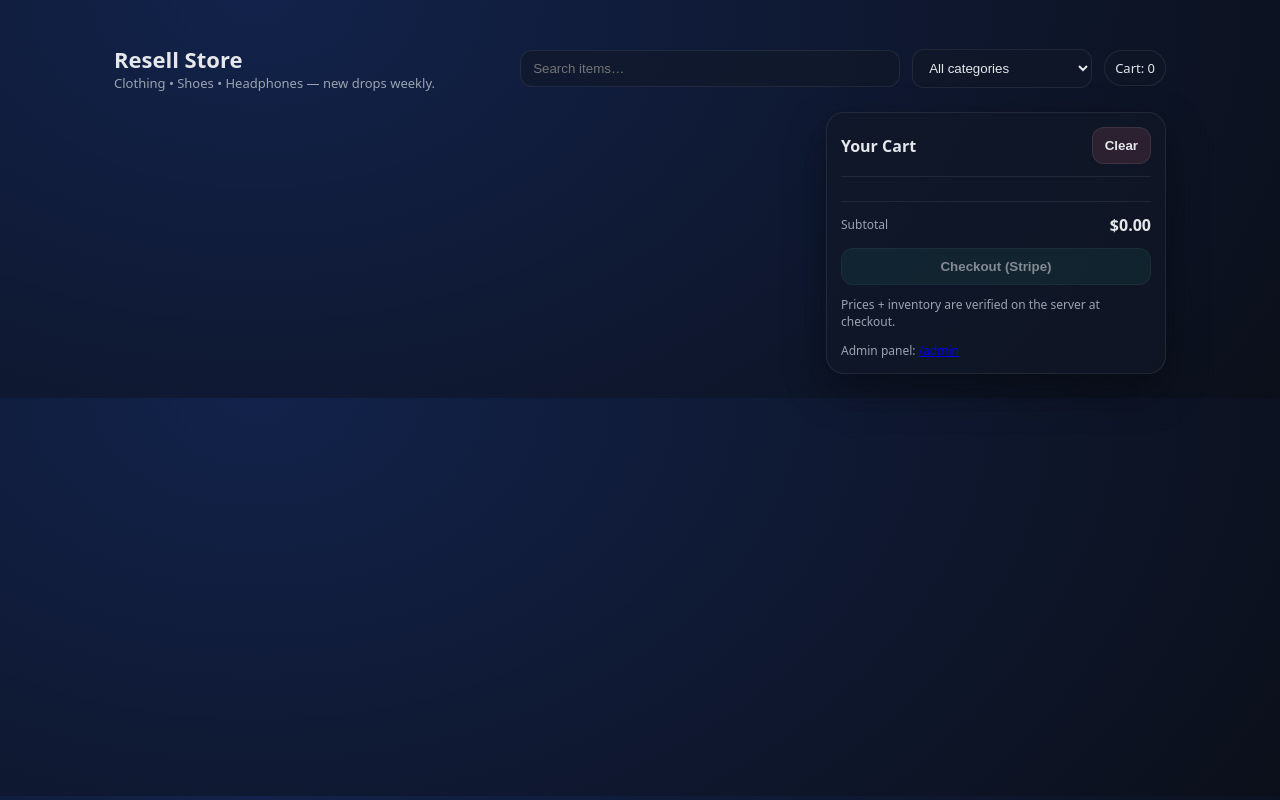
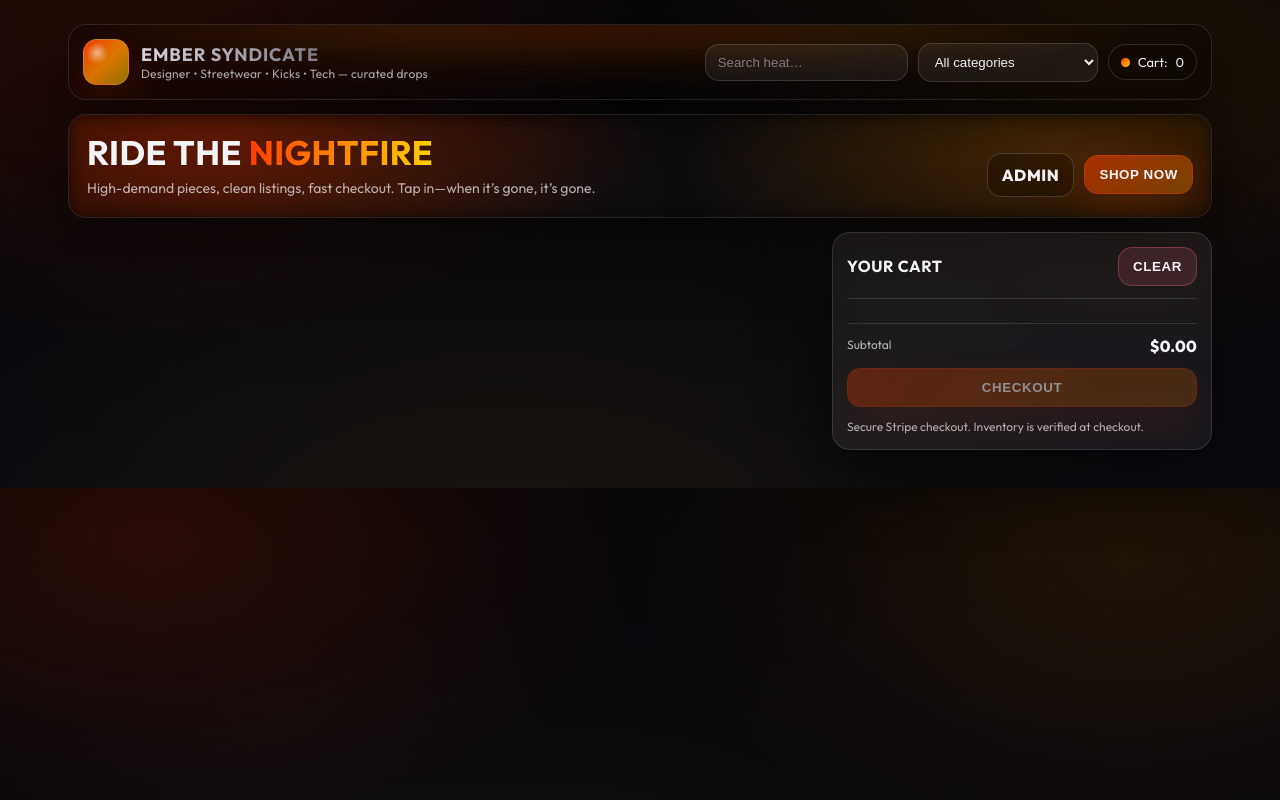
Before and after one commit to QuaKeyz/reselling-store, a website: page public/index.html in a window 1280 px wide. Drawn offline with Linux system fonts and the light colour scheme; no server answers.

Commit message:
Biker fire redesign + new brand

```diff
--- a/public/app.js
+++ b/public/app.js
@@ -110,7 +110,8 @@ function renderProducts() {
           </div>
           <p>${escapeHtml(p.description || "")}</p>
           <div class="row" style="gap:8px; flex-wrap:wrap; justify-content:flex-start;">
-            ${badges.map(b => `<span class="badge">${escapeHtml(b)}</span>`).join("")}
+            ${badges.map(b => `<span class="pill">${escapeHtml(b)}</span>`).join("")}
+
           </div>
           <div class="row">
             <button class="btn" data-add="${escapeHtml(p.id)}">Add to cart</button>
--- a/public/index.html
+++ b/public/index.html
@@ -3,22 +3,40 @@
 <head>
   <meta charset="utf-8" />
   <meta name="viewport" content="width=device-width, initial-scale=1" />
-  <title>Resell Store</title>
+  <title>Ember Syndicate</title>
   <link rel="stylesheet" href="/style.css" />
 </head>
 <body>
   <div class="container">
-    <div class="header">
+
+    <div class="topbar">
       <div class="brand">
-        <h1>Resell Store</h1>
-        <p>Clothing • Shoes • Headphones — new drops weekly.</p>
+        <div class="logo"></div>
+        <div>
+          <h1><span>Ember Syndicate</span></h1>
+          <p>Designer • Streetwear • Kicks • Tech — curated drops</p>
+        </div>
       </div>
+
       <div class="actions">
-        <input id="search" class="search" placeholder="Search items…" />
-        <select id="category" class="search" style="width: 180px;">
+        <input id="search" class="input" placeholder="Search heat…" />
+        <select id="category" class="input select">
           <option value="">All categories</option>
         </select>
-        <div class="badge">Cart: <span id="cartCount">0</span></div>
+        <div class="badge"><span class="dot"></span> Cart: <span id="cartCount">0</span></div>
+      </div>
+    </div>
+
+    <div class="hero">
+      <div class="hero-inner">
+        <div>
+          <h2>Ride the <span class="fire">Nightfire</span></h2>
+          <p>High-demand pieces, clean listings, fast checkout. Tap in—when it’s gone, it’s gone.</p>
+        </div>
+        <div class="hero-cta">
+          <a class="btn ghost" href="/admin">Admin</a>
+          <button class="btn primary" onclick="document.getElementById('search').focus()">Shop Now</button>
+        </div>
       </div>
     </div>
 
@@ -43,19 +61,16 @@
             <div class="price" id="subtotal">$0.00</div>
           </div>
 
-          <button id="checkoutBtn" class="btn primary" disabled>Checkout (Stripe)</button>
+          <button id="checkoutBtn" class="btn primary" disabled>Checkout</button>
 
           <div class="footer-note">
-            Prices + inventory are verified on the server at checkout.
-          </div>
-          <div class="footer-note">
-            Admin panel: <a href="/admin" style="text-decoration: underline;">/admin</a>
+            Secure Stripe checkout. Inventory is verified at checkout.
           </div>
         </div>
       </aside>
     </div>
+
   </div>
-
   <script src="/app.js"></script>
 </body>
 </html>
--- a/public/style.css
+++ b/public/style.css
@@ -1,37 +1,326 @@
-:root { --bg:#0b0f19; --card:#111827; --muted:#9ca3af; --text:#e5e7eb; --border:rgba(255,255,255,0.08); }
+@import url("https://fonts.googleapis.com/css2?family=Outfit:wght@300;400;600;700;800&display=swap");
+
+:root{
+  --bg0:#050507;
+  --bg1:#0a0a10;
+  --text:#f4f4f7;
+  --muted:rgba(244,244,247,0.70);
+
+  --card: rgba(255,255,255,0.06);
+  --border: rgba(255,255,255,0.12);
+
+  --chrome1:#d7d7de;
+  --chrome2:#7b7b87;
+
+  --fire1:#ff3d00;
+  --fire2:#ff8a00;
+  --fire3:#ffd000;
+
+  --shadow: 0 20px 70px rgba(0,0,0,0.65);
+  --radius: 18px;
+}
+
 *{ box-sizing:border-box; }
-html,body{ margin:0; font-family:system-ui,Segoe UI,Roboto,Arial; background:radial-gradient(1200px 800px at 20% 0%, #12224a, var(--bg)); color:var(--text); }
-.container{ max-width:1100px; margin:0 auto; padding:24px; }
-.header{ display:flex; align-items:center; justify-content:space-between; gap:16px; padding:20px 0; }
-.brand h1{ margin:0; font-size:22px; }
-.brand p{ margin:0; color:var(--muted); font-size:13px; }
-.actions{ display:flex; align-items:center; gap:12px; }
-.search{ width:min(380px,48vw); padding:10px 12px; border-radius:12px; border:1px solid var(--border); background:rgba(17,24,39,0.6); color:var(--text); outline:none; }
-.badge{ padding:8px 10px; border-radius:999px; border:1px solid var(--border); background:rgba(17,24,39,0.5); font-size:13px; }
-.grid{ display:grid; grid-template-columns:repeat(12,1fr); gap:16px; align-items:start; }
-.products{ grid-column:span 8; display:grid; grid-template-columns:repeat(2,1fr); gap:16px; }
-.cart{ grid-column:span 4; position:sticky; top:18px; }
-@media (max-width:920px){ .products{ grid-template-columns:1fr; } .products,.cart{ grid-column:span 12; } .cart{ position:static; } }
-.card{ border:1px solid var(--border); border-radius:18px; background:rgba(17,24,39,0.65); overflow:hidden; box-shadow:0 16px 40px rgba(0,0,0,0.35); }
-.product img{ width:100%; height:200px; object-fit:cover; border-bottom:1px solid var(--border); }
-.product .pad{ padding:14px; display:flex; flex-direction:column; gap:10px; }
-.product h3{ margin:0; font-size:16px; }
-.product p{ margin:0; color:var(--muted); font-size:13px; line-height:1.35; }
-.row{ display:flex; align-items:center; justify-content:space-between; gap:10px; }
-.btn{ cursor:pointer; border:1px solid var(--border); background:rgba(255,255,255,0.06); color:var(--text); padding:10px 12px; border-radius:12px; font-weight:600; }
-.btn:hover{ border-color:rgba(255,255,255,0.2); }
-.btn.primary{ background:rgba(52,211,153,0.14); }
-.btn.primary:hover{ border-color:rgba(52,211,153,0.55); }
-.btn.danger{ background:rgba(251,113,133,0.12); }
-.btn.danger:hover{ border-color:rgba(251,113,133,0.55); }
-.btn:disabled{ opacity:0.55; cursor:not-allowed; }
-.cart .pad{ padding:14px; display:flex; flex-direction:column; gap:12px; }
-.cart h2{ margin:0; font-size:16px; }
+html,body{ margin:0; padding:0; }
+body{
+  font-family: "Outfit", system-ui, -apple-system, Segoe UI, Roboto, Arial;
+  color: var(--text);
+  background:
+    radial-gradient(900px 540px at 12% 10%, rgba(255,61,0,0.14), transparent 55%),
+    radial-gradient(900px 540px at 88% 15%, rgba(255,138,0,0.10), transparent 55%),
+    radial-gradient(1100px 780px at 40% 120%, rgba(255,208,0,0.06), transparent 60%),
+    linear-gradient(180deg, var(--bg0), var(--bg1));
+  overflow-x:hidden;
+}
+
+/* Subtle asphalt grain */
+body:before{
+  content:"";
+  position:fixed; inset:0;
+  pointer-events:none;
+  background-image:
+    radial-gradient(rgba(255,255,255,0.05) 1px, transparent 1px);
+  background-size: 4px 4px;
+  opacity:0.10;
+  mix-blend-mode: overlay;
+}
+
+/* Heat haze stripe */
+body:after{
+  content:"";
+  position:fixed; inset:-60px;
+  pointer-events:none;
+  background:
+    repeating-linear-gradient(
+      120deg,
+      rgba(255,61,0,0.05) 0px,
+      rgba(255,61,0,0.00) 24px,
+      rgba(255,138,0,0.04) 48px,
+      rgba(255,138,0,0.00) 72px
+    );
+  opacity:0.25;
+  filter: blur(18px);
+  transform: rotate(-2deg);
+}
+
+a{ color:inherit; text-decoration:none; }
+.container{ max-width:1180px; margin:0 auto; padding:24px 18px 38px; }
+
+/* Top bar */
+.topbar{
+  display:flex; align-items:center; justify-content:space-between; gap:14px;
+  padding: 14px 14px;
+  border: 1px solid var(--border);
+  border-radius: var(--radius);
+  background: rgba(0,0,0,0.35);
+  backdrop-filter: blur(10px);
+  box-shadow: var(--shadow);
+  position:relative;
+  overflow:hidden;
+}
+
+/* Flame edge */
+.topbar:before{
+  content:"";
+  position:absolute; left:-20%; right:-20%; top:-70px; height:140px;
+  background: radial-gradient(closest-side, rgba(255,61,0,0.35), rgba(255,138,0,0.20), transparent 70%);
+  filter: blur(18px);
+  animation: flameFloat 5.5s ease-in-out infinite;
+}
+@keyframes flameFloat{
+  0%,100%{ transform: translateX(-2%) translateY(0); opacity:0.65; }
+  50%{ transform: translateX(2%) translateY(8px); opacity:0.85; }
+}
+
+.brand{ display:flex; align-items:center; gap:12px; position:relative; }
+.logo{
+  width:46px; height:46px; border-radius: 14px;
+  border:1px solid rgba(255,255,255,0.16);
+  background:
+    radial-gradient(18px 18px at 30% 30%, rgba(255,255,255,0.55), transparent 60%),
+    linear-gradient(135deg, rgba(255,61,0,0.95), rgba(255,138,0,0.85), rgba(255,208,0,0.55));
+  box-shadow: 0 14px 40px rgba(255,61,0,0.18);
+}
+.brand h1{
+  margin:0;
+  font-size: 18px;
+  letter-spacing: 0.9px;
+  text-transform: uppercase;
+}
+.brand h1 span{
+  background: linear-gradient(90deg, var(--chrome1), var(--chrome2));
+  -webkit-background-clip:text;
+  background-clip:text;
+  color: transparent;
+}
+.brand p{
+  margin:0;
+  font-size: 12px;
+  color: var(--muted);
+  letter-spacing: 0.2px;
+}
+
+.actions{
+  display:flex; align-items:center; gap:10px;
+  flex-wrap:wrap; justify-content:flex-end;
+  position:relative;
+}
+
+.input{
+  padding:10px 12px;
+  border-radius: 14px;
+  border:1px solid rgba(255,255,255,0.14);
+  background: rgba(255,255,255,0.06);
+  color: var(--text);
+  outline:none;
+}
+.input::placeholder{ color: rgba(244,244,247,0.45); }
+
+.select{ min-width: 180px; }
+
+.badge{
+  display:inline-flex; align-items:center; gap:8px;
+  padding: 9px 12px;
+  border-radius: 999px;
+  border:1px solid rgba(255,255,255,0.14);
+  background: rgba(0,0,0,0.20);
+  font-size: 13px;
+}
+.badge .dot{
+  width:9px; height:9px; border-radius:999px;
+  background: linear-gradient(135deg, var(--fire1), var(--fire2), var(--fire3));
+  box-shadow: 0 0 18px rgba(255,61,0,0.35);
+}
+
+/* Hero */
+.hero{
+  margin-top: 14px;
+  padding: 20px 18px;
+  border-radius: var(--radius);
+  border: 1px solid rgba(255,255,255,0.12);
+  background: rgba(0,0,0,0.35);
+  backdrop-filter: blur(10px);
+  box-shadow: var(--shadow);
+  position:relative;
+  overflow:hidden;
+}
+
+.hero:before{
+  content:"";
+  position:absolute; inset:-2px;
+  background:
+    radial-gradient(700px 240px at 12% 30%, rgba(255,61,0,0.35), transparent 65%),
+    radial-gradient(600px 240px at 88% 40%, rgba(255,138,0,0.22), transparent 65%),
+    linear-gradient(90deg, transparent, rgba(255,255,255,0.04), transparent);
+  filter: blur(10px);
+  opacity: 0.95;
+  pointer-events:none;
+}
+
+.hero-inner{ position:relative; display:flex; justify-content:space-between; gap:16px; flex-wrap:wrap; align-items:flex-end; }
+.hero h2{
+  margin:0;
+  font-size: 34px;
+  letter-spacing: 0.4px;
+  text-transform: uppercase;
+  line-height: 1.05;
+}
+.hero h2 .fire{
+  background: linear-gradient(90deg, var(--fire1), var(--fire2), var(--fire3));
+  -webkit-background-clip:text;
+  background-clip:text;
+  color: transparent;
+}
+.hero p{
+  margin: 8px 0 0;
+  color: var(--muted);
+  font-size: 14px;
+  max-width: 720px;
+}
+
+.hero-cta{ display:flex; gap:10px; align-items:center; }
+
+.btn{
+  cursor:pointer;
+  border-radius: 14px;
+  border: 1px solid rgba(255,255,255,0.16);
+  background: rgba(255,255,255,0.06);
+  color: var(--text);
+  padding: 11px 14px;
+  font-weight: 800;
+  letter-spacing: 0.6px;
+  text-transform: uppercase;
+  transition: transform 140ms ease, border-color 140ms ease, box-shadow 140ms ease;
+}
+.btn:hover{
+  transform: translateY(-1px);
+  border-color: rgba(255,255,255,0.26);
+}
+.btn:disabled{ opacity:0.55; cursor:not-allowed; transform:none; }
+
+.btn.primary{
+  background: linear-gradient(135deg, rgba(255,61,0,0.55), rgba(255,138,0,0.36));
+  border-color: rgba(255,61,0,0.34);
+  box-shadow: 0 16px 44px rgba(255,61,0,0.18);
+}
+.btn.primary:hover{ border-color: rgba(255,138,0,0.48); }
+
+.btn.ghost{
+  background: rgba(0,0,0,0.25);
+}
+
+.btn.danger{
+  background: rgba(251,113,133,0.14);
+  border-color: rgba(251,113,133,0.30);
+}
+.btn.danger:hover{ border-color: rgba(251,113,133,0.55); }
+
+/* Layout */
+.grid{
+  margin-top: 14px;
+  display:grid;
+  grid-template-columns: 1fr 380px;
+  gap: 16px;
+  align-items:start;
+}
+@media (max-width: 980px){ .grid{ grid-template-columns: 1fr; } }
+
+/* Cards */
+.card{
+  border-radius: var(--radius);
+  border: 1px solid rgba(255,255,255,0.12);
+  background: var(--card);
+  backdrop-filter: blur(10px);
+  box-shadow: var(--shadow);
+  overflow:hidden;
+}
+
+/* Products */
+.products{
+  display:grid;
+  grid-template-columns: repeat(2, minmax(0, 1fr));
+  gap: 16px;
+}
+@media (max-width: 760px){ .products{ grid-template-columns: 1fr; } }
+
+.product img{
+  width:100%;
+  height: 240px;
+  object-fit: cover;
+  border-bottom: 1px solid rgba(255,255,255,0.10);
+  filter: saturate(1.05) contrast(1.05);
+}
+.product .pad{
+  padding: 14px;
+  display:flex;
+  flex-direction:column;
+  gap:10px;
+}
+
+.row{ display:flex; justify-content:space-between; align-items:center; gap:10px; flex-wrap:wrap; }
+.product h3{ margin:0; font-size: 16px; letter-spacing:0.2px; }
+.product p{ margin:0; color: var(--muted); font-size: 13px; line-height: 1.35; }
+.price{ font-weight: 800; letter-spacing: 0.2px; }
+
+/* Mini pills */
+.pill{
+  display:inline-flex;
+  padding:6px 10px;
+  border-radius: 999px;
+  border:1px solid rgba(255,255,255,0.12);
+  background: rgba(0,0,0,0.22);
+  font-size: 12px;
+  color: rgba(244,244,247,0.85);
+}
+
+/* Cart */
+.cart .pad{ padding: 14px; display:flex; flex-direction:column; gap:12px; }
+.cart h2{ margin:0; font-size: 16px; letter-spacing:0.6px; text-transform: uppercase; }
+
+.hr{ height:1px; width:100%; background: rgba(255,255,255,0.12); }
+
 .cart-items{ display:flex; flex-direction:column; gap:10px; }
-.cart-item{ display:grid; grid-template-columns:1fr auto; gap:8px; padding:10px; border-radius:14px; border:1px solid var(--border); background:rgba(0,0,0,0.18); }
-.cart-item small{ color:var(--muted); }
+
+.cart-item{
+  display:grid;
+  grid-template-columns: 1fr auto;
+  gap: 10px;
+  padding: 10px;
+  border-radius: 14px;
+  border: 1px solid rgba(255,255,255,0.12);
+  background: rgba(0,0,0,0.22);
+}
+.cart-item small{ color: var(--muted); }
+
 .qty-controls{ display:flex; align-items:center; gap:8px; justify-content:flex-end; }
-.qty{ width:34px; text-align:center; padding:6px 0; border-radius:10px; border:1px solid var(--border); background:rgba(17,24,39,0.4); }
-.footer-note{ color:var(--muted); font-size:12px; line-height:1.4; }
-.hr{ height:1px; width:100%; background:var(--border); }
-.price{ font-weight:700; }
+.qty{
+  width: 38px;
+  text-align:center;
+  padding: 7px 0;
+  border-radius: 12px;
+  border: 1px solid rgba(255,255,255,0.14);
+  background: rgba(255,255,255,0.06);
+  font-weight: 700;
+}
+
+.footer-note{ color: var(--muted); font-size: 12px; line-height: 1.4; }
```
Also changed, not shown: public/admin.html (+1 -1 lines).
